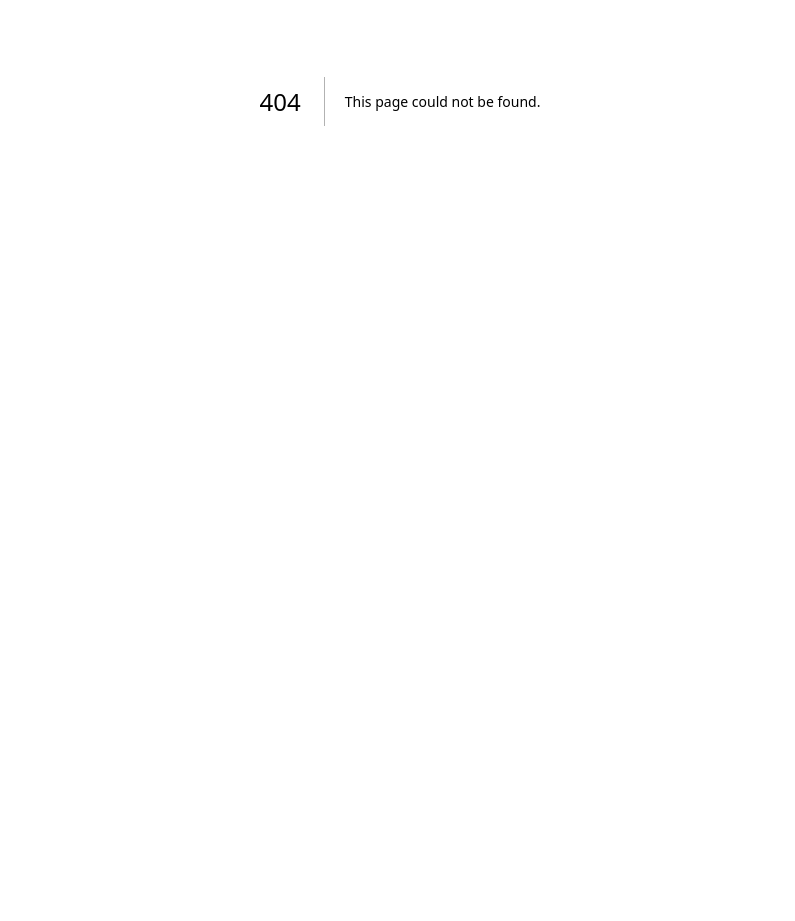
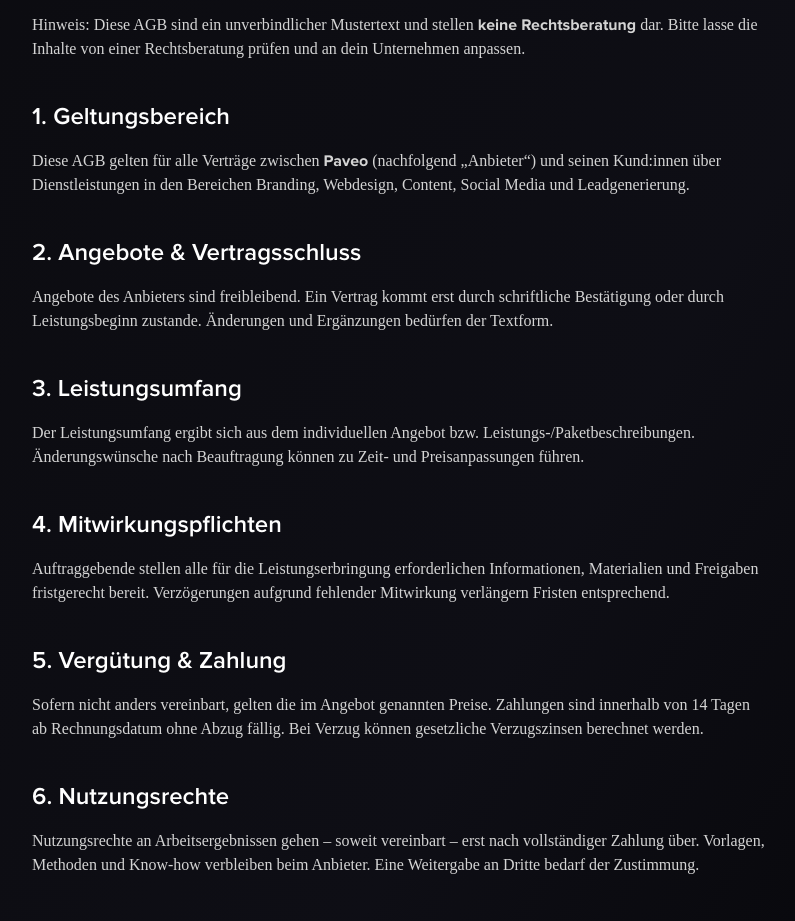
Before and after one commit to cyclebittt/pavewebyyyy, a Next.js app: page /agb in a window 1280 px wide. Before the commit this address had no page. Shown: the part 299-1220 px from the top of the page, without its empty margins (240-1035 px from the left). Before the commit the page ends 800 px from the top, so only its background shows below. Built offline with nearby package versions, Linux system fonts and the light colour scheme; a web font is replaced by a local one.

Commit message:
Create page.js

```diff
--- /dev/null
+++ b/app/agb/page.js
@@ -0,0 +1,104 @@
+import Navbar from '@/components/layout/Navbar';
+import Footer from '@/components/layout/Footer';
+
+export default function AGBPage() {
+  return (
+    <div className="font-proxima bg-gradient-to-br from-[#0B0B0F] via-[#0E0E15] to-black text-white">
+      <Navbar />
+
+      <main className="max-w-4xl mx-auto px-6 md:px-12 lg:px-20 py-16 md:py-20 space-y-10">
+        <header className="space-y-4">
+          <span className="inline-block text-sm text-indigo-300/80 bg-white/5 border border-white/10 px-3 py-1 rounded-full">Rechtliches</span>
+          <h1 className="text-3xl md:text-5xl font-bold">Allgemeine Geschäftsbedingungen (AGB)</h1>
+          <p className="text-neutral-300">
+            Hinweis: Diese AGB sind ein unverbindlicher Mustertext und stellen <strong>keine Rechtsberatung</strong> dar.
+            Bitte lasse die Inhalte von einer Rechtsberatung prüfen und an dein Unternehmen anpassen.
+          </p>
+        </header>
+
+        <section className="space-y-4">
+          <h2 className="text-2xl font-semibold">1. Geltungsbereich</h2>
+          <p className="text-neutral-300">
+            Diese AGB gelten für alle Verträge zwischen <strong>Paveo</strong> (nachfolgend „Anbieter“) und seinen Kund:innen
+            über Dienstleistungen in den Bereichen Branding, Webdesign, Content, Social Media und Leadgenerierung.
+          </p>
+        </section>
+
+        <section className="space-y-4">
+          <h2 className="text-2xl font-semibold">2. Angebote & Vertragsschluss</h2>
+          <p className="text-neutral-300">
+            Angebote des Anbieters sind freibleibend. Ein Vertrag kommt erst durch schriftliche Bestätigung oder
+            durch Leistungsbeginn zustande. Änderungen und Ergänzungen bedürfen der Textform.
+          </p>
+        </section>
+
+        <section className="space-y-4">
+          <h2 className="text-2xl font-semibold">3. Leistungsumfang</h2>
+          <p className="text-neutral-300">
+            Der Leistungsumfang ergibt sich aus dem individuellen Angebot bzw. Leistungs-/Paketbeschreibungen.
+            Änderungswünsche nach Beauftragung können zu Zeit- und Preis­anpassungen führen.
+          </p>
+        </section>
+
+        <section className="space-y-4">
+          <h2 className="text-2xl font-semibold">4. Mitwirkungspflichten</h2>
+          <p className="text-neutral-300">
+            Auftraggebende stellen alle für die Leistungserbringung erforderlichen Informationen, Materialien und
+            Freigaben fristgerecht bereit. Verzögerungen aufgrund fehlender Mitwirkung verlängern Fristen entsprechend.
+          </p>
+        </section>
+
+        <section className="space-y-4">
+          <h2 className="text-2xl font-semibold">5. Vergütung & Zahlung</h2>
+          <p className="text-neutral-300">
+            Sofern nicht anders vereinbart, gelten die im Angebot genannten Preise. Zahlungen sind innerhalb von
+            14 Tagen ab Rechnungsdatum ohne Abzug fällig. Bei Verzug können gesetzliche Verzugszinsen berechnet werden.
+          </p>
+        </section>
+
+        <section className="space-y-4">
+          <h2 className="text-2xl font-semibold">6. Nutzungsrechte</h2>
+          <p className="text-neutral-300">
+            Nutzungsrechte an Arbeitsergebnissen gehen – soweit vereinbart – erst nach vollständiger Zahlung über.
+            Vorlagen, Methoden und Know-how verbleiben beim Anbieter. Eine Weitergabe an Dritte bedarf der Zustimmung.
+          </p>
+        </section>
+
+        <section className="space-y-4">
+          <h2 className="text-2xl font-semibold">7. Gewährleistung & Haftung</h2>
+          <p className="text-neutral-300">
+            Der Anbieter haftet nur für Vorsatz und grobe Fahrlässigkeit; bei leichter Fahrlässigkeit nur bei Verletzung
+            wesentlicher Vertragspflichten (Kardinalpflichten) und begrenzt auf den vertragstypischen, vorhersehbaren Schaden.
+          </p>
+        </section>
+
+        <section className="space-y-4">
+          <h2 className="text-2xl font-semibold">8. Vertraulichkeit & Referenzen</h2>
+          <p className="text-neutral-300">
+            Beide Parteien behandeln vertrauliche Informationen streng vertraulich. Der Anbieter darf den/die Auftraggeber:in
+            nach Freigabe als Referenz nennen und Ergebnisse in Portfolios zeigen, sofern keine Geheimhaltung vereinbart ist.
+          </p>
+        </section>
+
+        <section className="space-y-4">
+          <h2 className="text-2xl font-semibold">9. Laufzeit & Kündigung</h2>
+          <p className="text-neutral-300">
+            Verträge gelten für die vereinbarte Laufzeit. Ein außerordentliches Kündigungsrecht bleibt unberührt.
+          </p>
+        </section>
+
+        <section className="space-y-4">
+          <h2 className="text-2xl font-semibold">10. Schlussbestimmungen</h2>
+          <p className="text-neutral-300">
+            Es gilt das Recht der Bundesrepublik Deutschland. Gerichtsstand – soweit zulässig – ist der Sitz des Anbieters.
+            Sollten einzelne Bestimmungen unwirksam sein, bleibt die Wirksamkeit der übrigen unberührt.
+          </p>
+        </section>
+
+        <p className="text-xs text-neutral-500">Stand: {new Date().toLocaleDateString('de-DE')}</p>
+      </main>
+
+      <Footer />
+    </div>
+  );
+}
```
